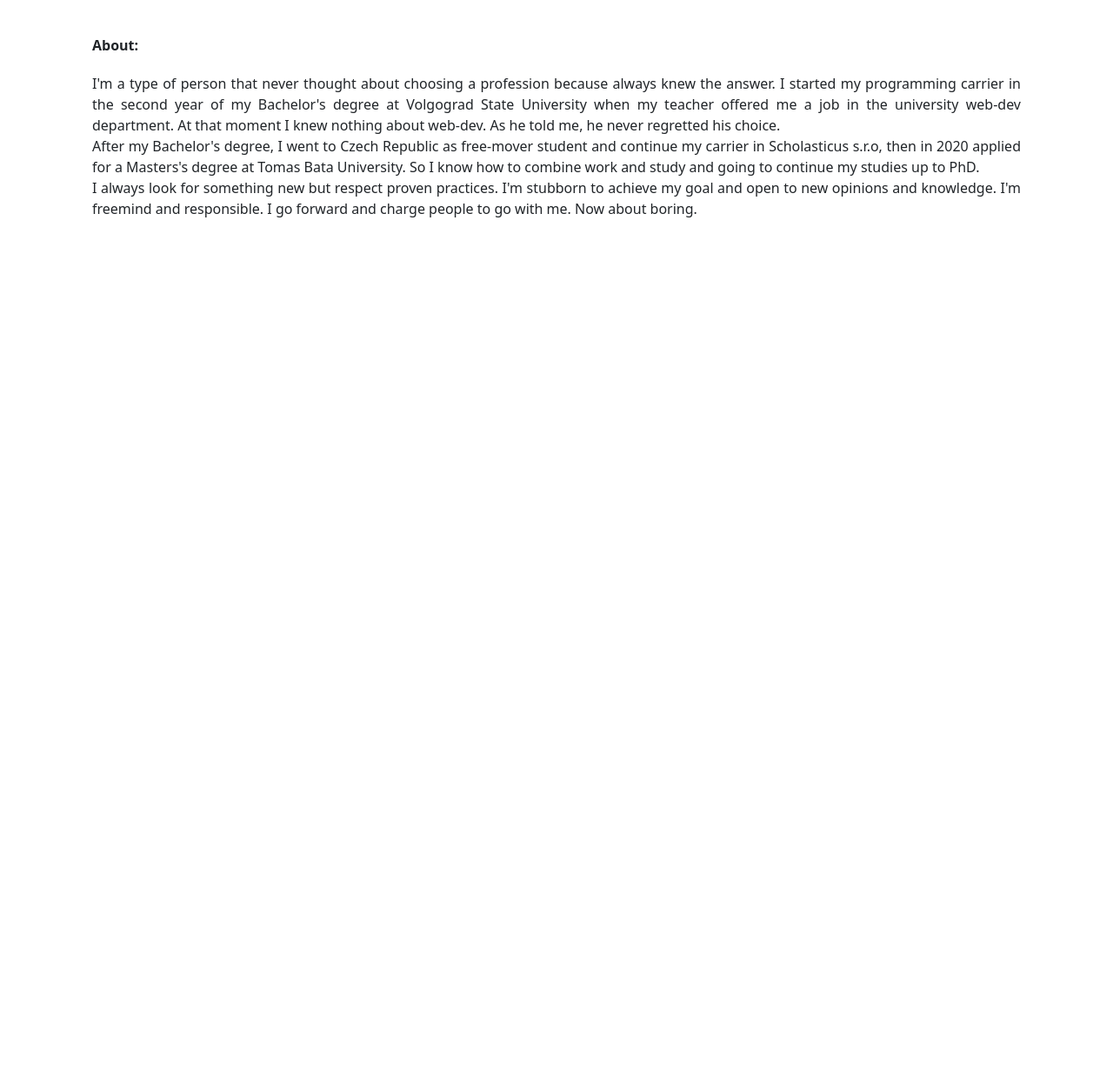
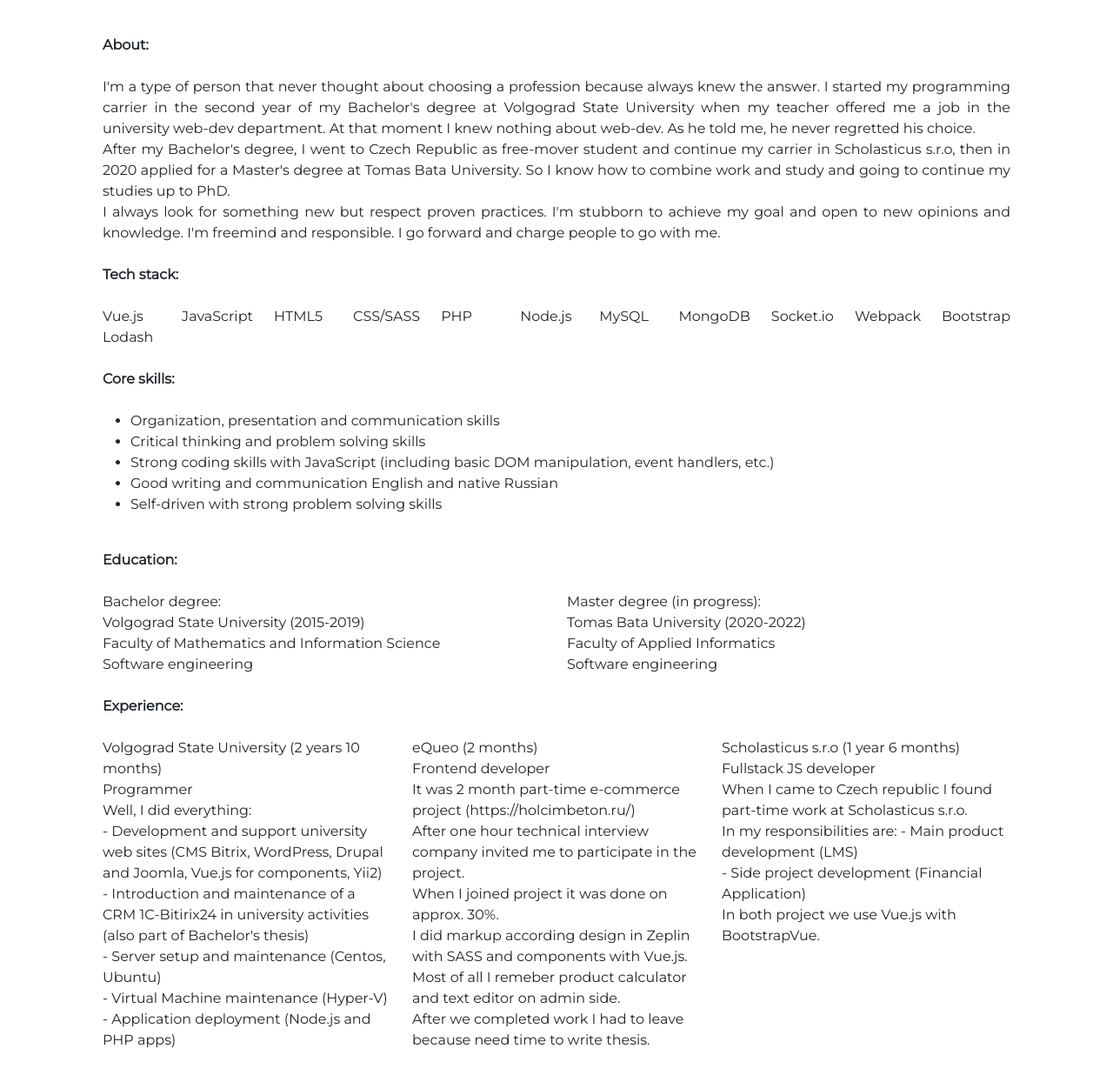
Before and after one commit to pershmaj/averin.web.app, a plain HTML site: page public/index.html in a window 1280 px wide. Shown: the part 728-1972 px from the top of the page at 87% size. Before the commit the page ends 1028 px from the top, so only its background shows below. Drawn offline with nearby package versions, Linux system fonts and the light colour scheme; some packages are replaced by stand-ins of ours.

Commit message:
updated styles and about information

```diff
--- a/public/index.html
+++ b/public/index.html
@@ -16,6 +16,9 @@
     <script defer src="/__/firebase/8.2.9/firebase-performance.js"></script>
     <script defer src="/__/firebase/init.js?useEmulator=true"></script>
     <link rel="icon" type="image/png" href="favicon.png" />
+
+    <link rel="preconnect" href="https://fonts.gstatic.com">
+    <link href="https://fonts.googleapis.com/css2?family=Montserrat&display=swap" rel="stylesheet">
 
     <link href="https://cdn.jsdelivr.net/npm/bootstrap@5.0.0-beta2/dist/css/bootstrap.min.css" rel="stylesheet" integrity="sha384-BmbxuPwQa2lc/FVzBcNJ7UAyJxM6wuqIj61tLrc4wSX0szH/Ev+nYRRuWlolflfl" crossorigin="anonymous">
     <link rel="stylesheet" href="styles.css">
@@ -38,30 +41,120 @@
           </div>
 
           <div class="container title">
-              Hello, my name is Dmitrii. I'm Fullstack JS developer
+              Hi, my name is Dmitrii. I'm Fullstack JS developer
           </div>
 
           <div class="container picture"></div>
 
-          <div class="container p-5 info">
-              <div class="row chapter">
-                   About:
+          <div class="container p-1 p-lg-5 info">
+              <div class="row chapter mb-4">
+                  <div class="col">About:</div>
               </div>
               <div class="row text">
+                <div class="col">
                   I'm a type of person that never thought about choosing a profession because always knew the answer.
                   I started my programming carrier in the second year of my Bachelor's degree at Volgograd State University when
                   my teacher offered me a job in the university web-dev department. At that moment I knew nothing about web-dev.
                   As he told me, he never regretted his choice.<br/>
                   After my Bachelor's degree, I went to Czech Republic as free-mover student and continue my carrier in
-                Scholasticus s.r.o, then in 2020 applied for a Masters's degree at Tomas Bata University. So I know how to
+                  Scholasticus s.r.o, then in 2020 applied for a Master's degree at Tomas Bata University. So I know how to
                   combine work and study and going to continue my studies up to PhD.<br/>
                   I always look for something new but respect proven practices.
                   I'm stubborn to achieve my goal and open to new opinions and knowledge.
                   I'm freemind and responsible.
                   I go forward and charge people to go with me.
-                Now about boring.
+                </div>
               </div>
 
+              <div class="row chapter my-4">
+                <div class="col">Tech stack:</div>
+              </div>
+              <div class="row">
+                <div class="col">Vue.js</div>
+                <div class="col">JavaScript</div>
+                <div class="col">HTML5</div>
+                <div class="col">CSS/SASS</div>
+                <div class="col">PHP</div>
+                <div class="col">Node.js</div>
+                <div class="col">MySQL</div>
+                <div class="col">MongoDB</div>
+                <div class="col">Socket.io</div>
+                <div class="col">Webpack</div>
+                <div class="col">Bootstrap</div>
+                <div class="col">Lodash</div>
+              </div>
+
+              <div class="row chapter my-4">
+                <div class="col">Core skills:</div>
+              </div>
+              <div class="row">
+                <div class="col-12">
+                  <ul>
+                    <li>Organization, presentation and communication skills</li>
+                    <li>Critical thinking and problem solving skills</li>
+                    <li>Strong coding skills with JavaScript (including basic DOM manipulation, event handlers, etc.)</li>
+                    <li>Good writing and communication English and native Russian</li>
+                    <li>Self-driven with strong problem solving skills</li>
+                  </ul>
+                </div>
+              </div>
+
+              <div class="row chapter my-4">
+                <div class="col">Education:</div>
+              </div>
+              <div class="row">
+                <div class="col-6">
+                  Bachelor degree:<br>
+                  Volgograd State University (2015-2019)<br>
+                  Faculty of Mathematics and Information Science<br>
+                  Software engineering
+                </div>
+                <div class="col-6">
+                  Master degree (in progress):<br>
+                  Tomas Bata University (2020-2022)<br>
+                  Faculty of Applied Informatics<br>
+                  Software engineering
+                </div>
+              </div>
+
+              <div class="row chapter my-4">
+                <div class="col">Experience:</div>
+              </div>
+              <div class="row">
+                <div class="col-12 col-lg-4 mb-2 my-lg-0">
+                  Volgograd State University (2 years 10 months)<br>
+                  Programmer<br>
+                  Well, I did everything:<br>
+                  - Development and support university web sites (CMS Bitrix, WordPress, Drupal and Joomla, Vue.js for components, Yii2) <br>
+                  - Introduction and maintenance of a CRM 1C-Bitirix24 in university activities (also part of Bachelor's thesis)<br>
+                  - Server setup and maintenance (Centos, Ubuntu)<br>
+                  - Virtual Machine maintenance (Hyper-V)<br>
+                  - Application deployment (Node.js and PHP apps)
+                </div>
+                <div class="col-12 col-lg-4 my-2 my-lg-0">
+                  eQueo (2 months)<br>
+                  Frontend developer <br>
+                  It was 2 month part-time e-commerce project (https://holcimbeton.ru/) <br>
+                  After one hour technical interview company invited me to participate in the project.<br>
+                  When I joined project it was done on approx. 30%. <br>
+                  I did markup according design in Zeplin with SASS and components with Vue.js.<br>
+                  Most of all I remeber product calculator and text editor on admin side.<br>
+                  After we completed work I had to leave because need time to write thesis.
+                </div>
+                <div class="col-12 col-lg-4 my-2 my-lg-0">
+                  Scholasticus s.r.o (1 year 6 months) <br>
+                  Fullstack JS developer <br>
+                  When I came to Czech republic I found part-time work at Scholasticus s.r.o. <br>
+                  In my responsibilities are:
+                  - Main product development (LMS) <br>
+                  - Side project development (Financial Application) <br>
+                  In both project we use Vue.js with BootstrapVue. <br>
+
+                </div>
+              </div>
+          </div>
+
+          <div class="container">
 
           </div>
 
--- a/public/styles.css
+++ b/public/styles.css
@@ -1,3 +1,7 @@
+body {
+    font-family: 'Montserrat', sans-serif;
+}
+
 .header {
     min-height: 72px;
     padding: 40px 0;
@@ -41,7 +45,6 @@
 .chapter {
     font-weight: bold;
     font-size: 1rem;
-    margin-bottom: 20px;
 }
 
 .text {
```
Lines whose indentation alone changed are shown as unchanged.
